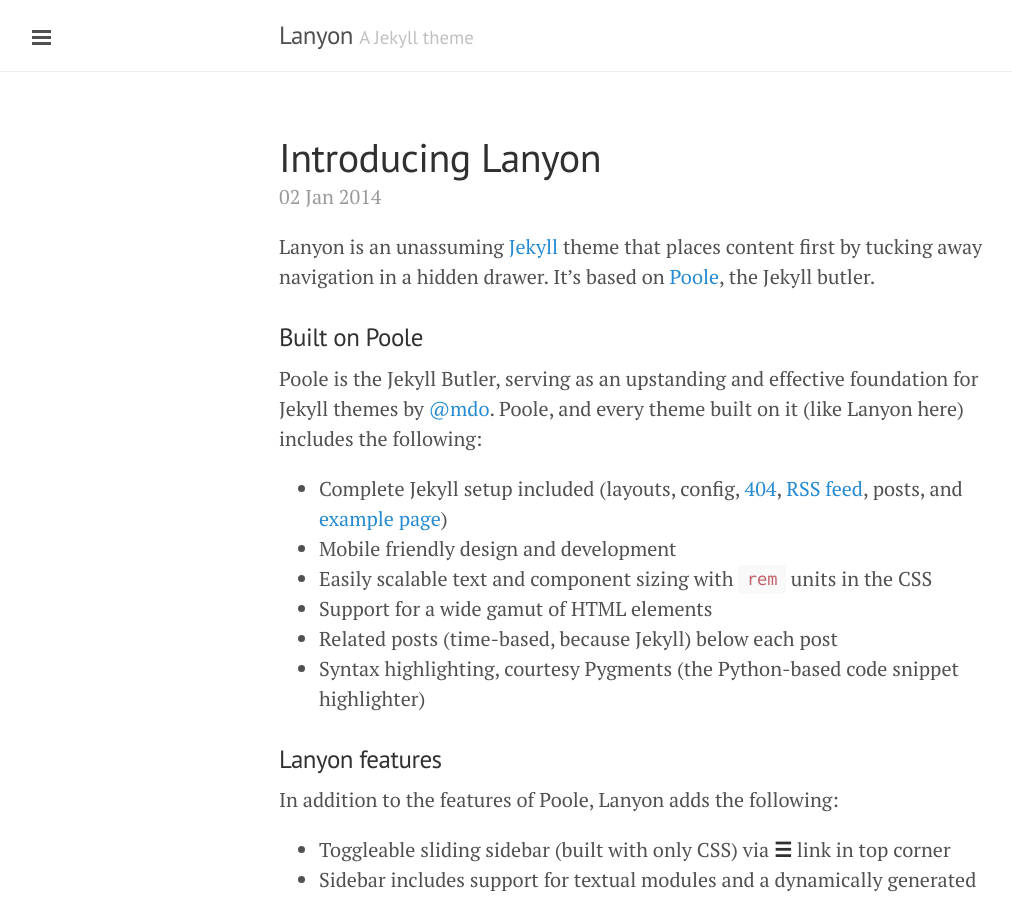
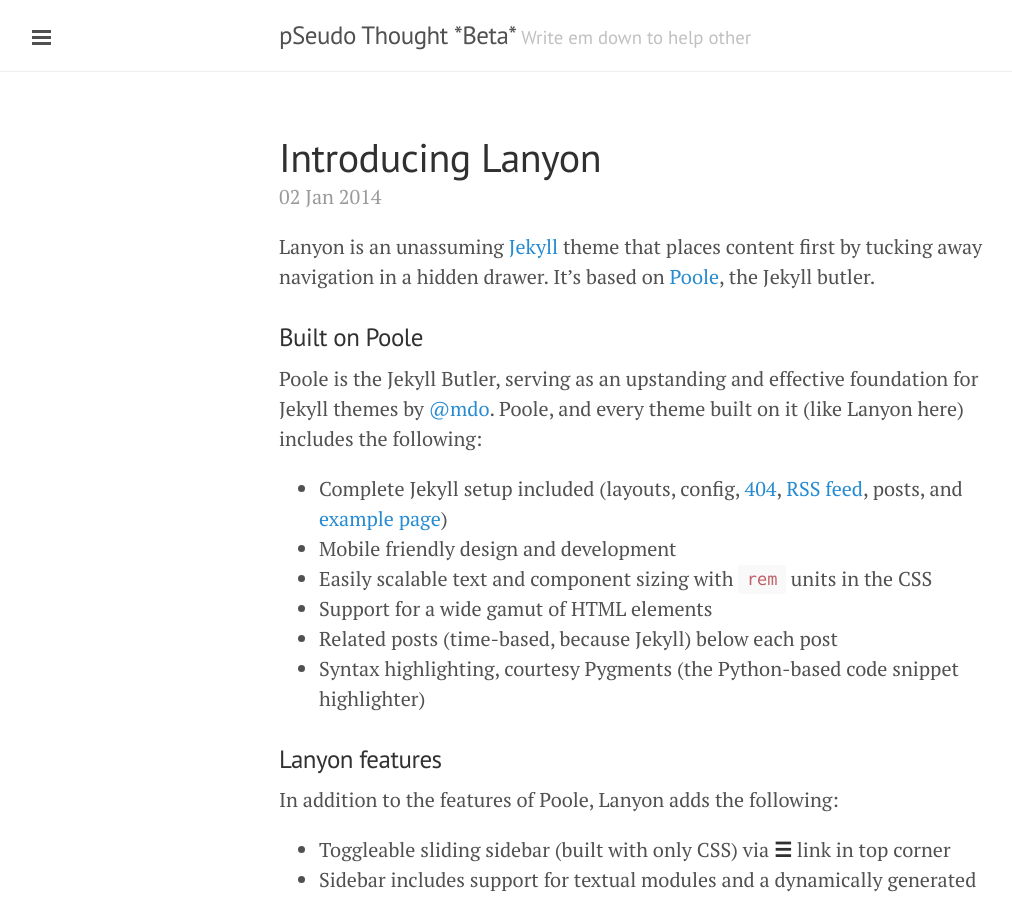
Before and after one commit to DharmeshPandav/dharmeshpandav.github.io, a Jekyll site: the page built from index.html, in a window 1280 px wide and 900 px high. Shown: the whole window, without its empty margins (1-1013 px from the left). Built offline with Jekyll 4.4.1, drawn with Linux system fonts in a browser that asks for light colours; Markdown is read by kramdown in place of the engine named in the settings; the list of posts is cut into pages by our own code.

Commit message:
changed config

```diff
--- a/_config.yml
+++ b/_config.yml
@@ -6,19 +6,19 @@ pygments:         true
 permalink:        pretty
 
 # Setup
-title:            Lanyon
-tagline:          'A Jekyll theme'
-description:      'A reserved <a href="http://jekyllrb.com" target="_blank">Jekyll</a> theme that places the utmost gravity on content with a hidden drawer. Made by <a href="https://twitter.com/mdo" target="_blank">@mdo</a>.'
-url:              http://lanyon.getpoole.com
-baseurl:          '/'
-paginate:         5
+title:            pSeudo Thought *Beta*
+tagline:          'Write em down to help other '
+description:      'A silly attempt to mirror my thought on Papper from so called brain'
+url:              http://privatenode.in
 
 author:
-  name:           'Mark Otto'
-  url:            https://twitter.com/mdo
+  name:           'Dharmesh Pandav'
+  url:            https://twitter.com/DharmeshPandav
+
+paginate:         5
 
 # Custom vars
 version:          1.0.0
 
 github:
-  repo:           https://github.com/poole/lanyon
+  repo:           https://github.com/dharmeshpandav/dharmeshpandav.github.io
```
